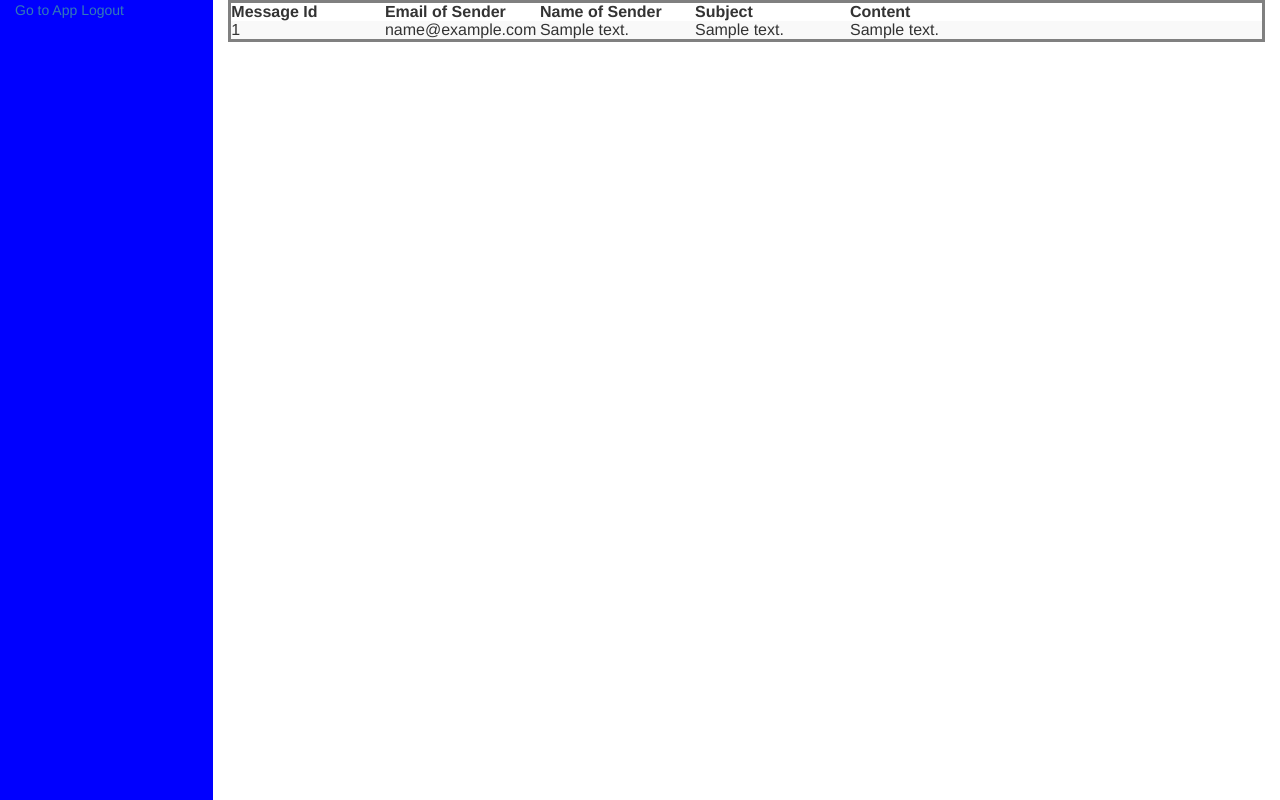
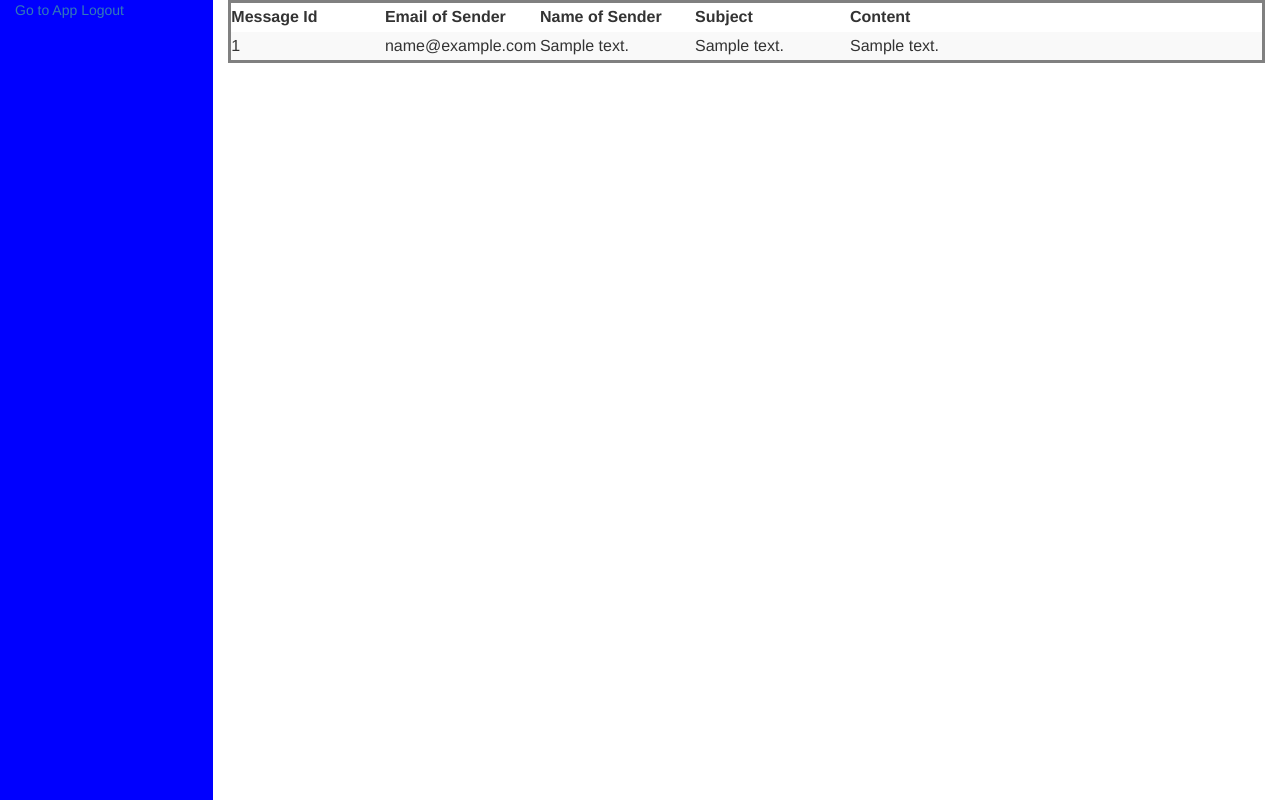
Before and after one commit to andrew21-mch/HNG-TASK-2, a PHP site: page /messages.php in a window 1280 px wide. Run offline with PHP 8.4, Linux system fonts and the light colour scheme; tables that the repository leaves empty hold one stand-in row (values such as "Sample post"); data that the repository does not hold is empty.

Commit message:
i am tired

```diff
--- a/messages.php
+++ b/messages.php
@@ -20,6 +20,9 @@
         .col-md-10{
             background-color: white;
             height: 100%
+        }
+        tr{
+            height: 30px;
         }
     </style>
     <link rel="stylesheet" href="https://maxcdn.bootstrapcdn.com/bootstrap/3.3.7/css/bootstrap.min.css" integrity="sha384-BVYiiSIFeK1dGmJRAkycuHAHRg32OmUcww7on3RYdg4Va+PmSTsz/K68vbdEjh4u" crossorigin="anonymous">
```
